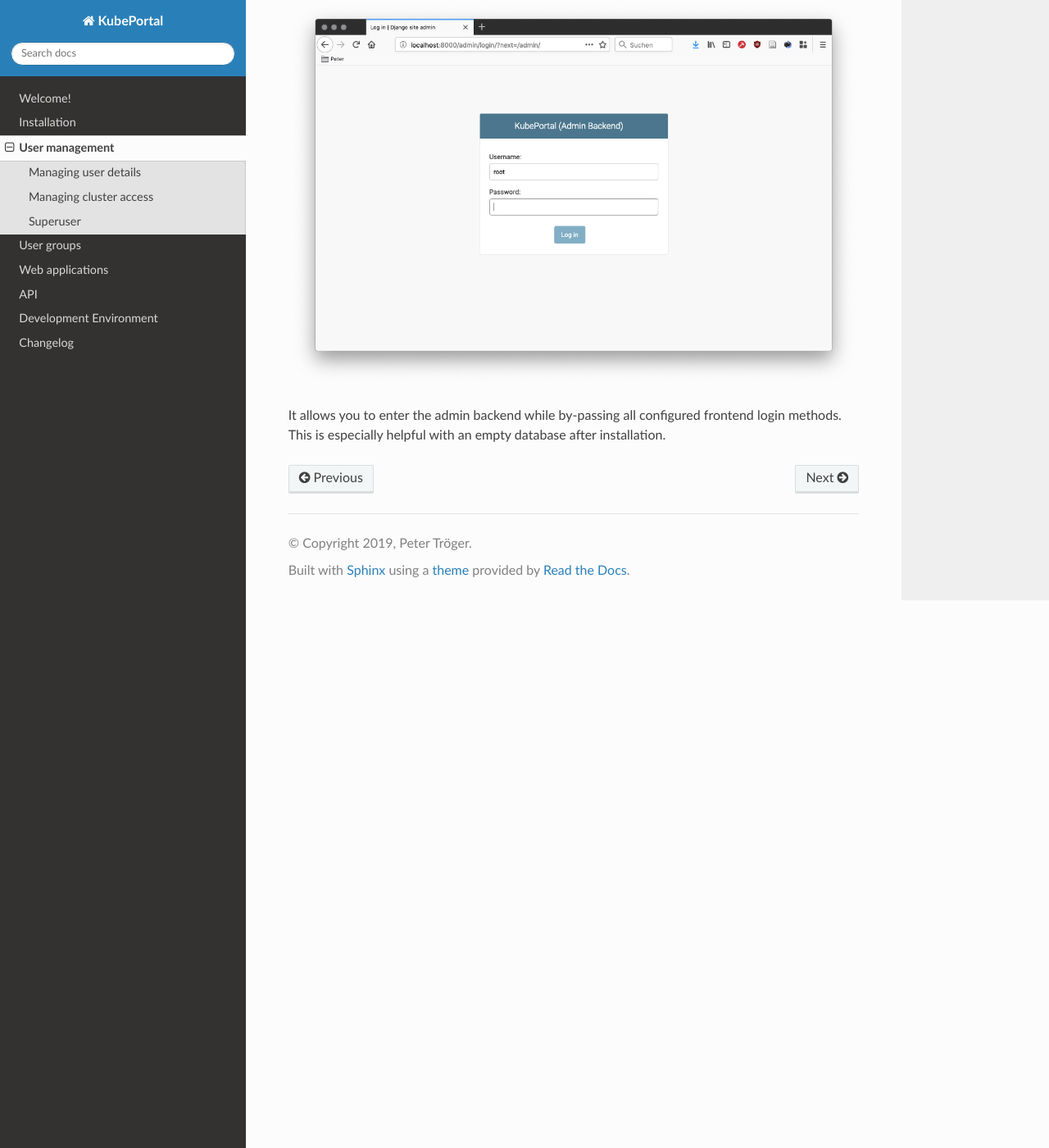
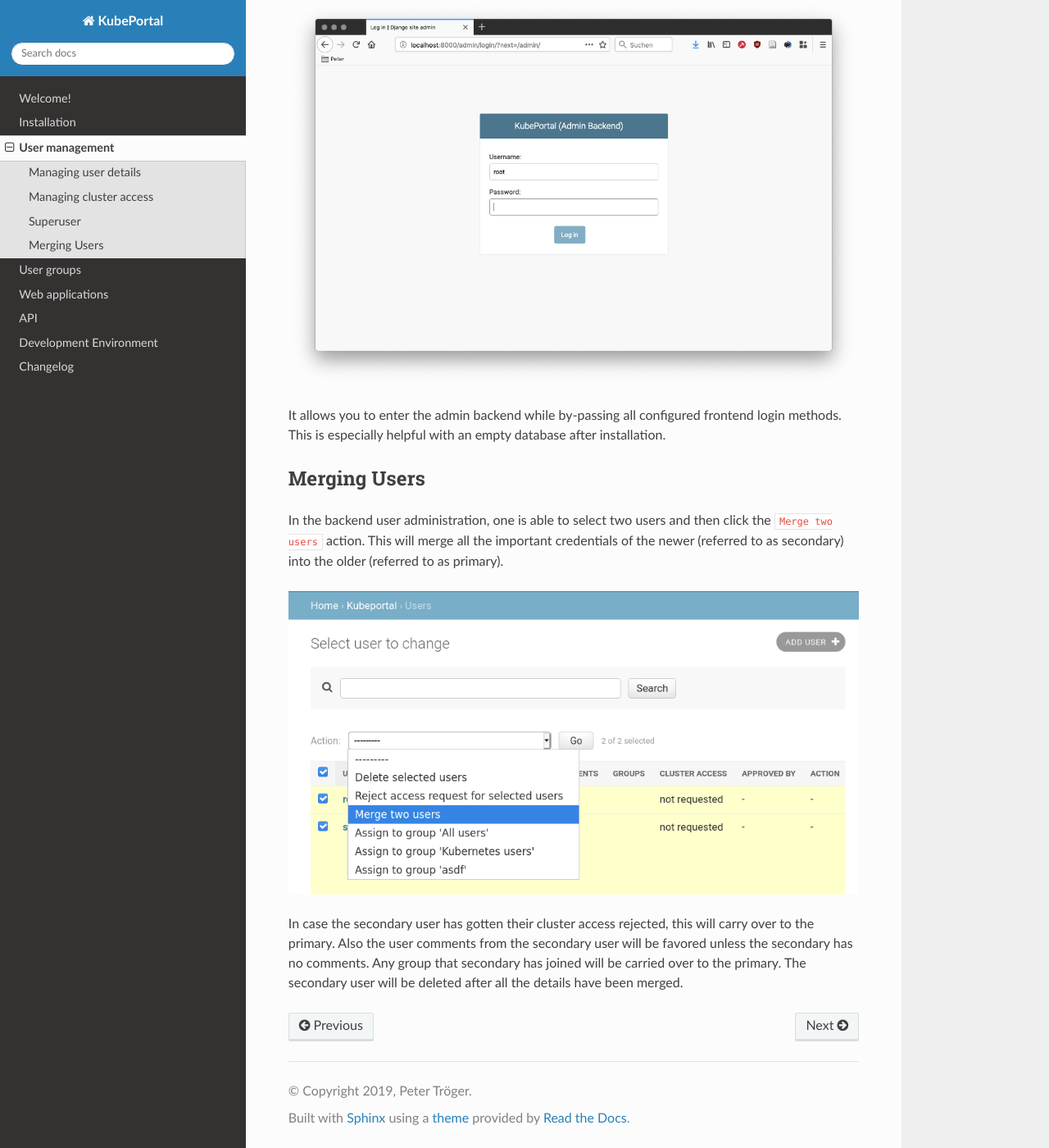
Before and after one commit to kubeportal/kubeportal, a Sphinx documentation site: the page built from docs/users.rst, in a window 1280 px wide and 1400 px high, scrolled down 4687 px. Shown: the whole window at 82% size. Built offline with Sphinx 7.4.7 and the Read the Docs theme 2.0.0, drawn with Linux system fonts in a browser that asks for light colours.

Commit message:
Updated docs for user-merging and fitted the action description in admin.py

```diff
--- a/docs/users.rst
+++ b/docs/users.rst
@@ -62,3 +62,12 @@
 .. image:: static/back_login.png
 
 It allows you to enter the admin backend while by-passing all configured frontend login methods. This is especially helpful with an empty database after installation.
+
+Merging Users
+-------------
+
+In the backend user administration, one is able to select two users and then click the ``Merge two users`` action. This will merge all the important credentials of the newer (referred to as secondary) into the older (referred to as primary).
+
+.. image:: static/back_usermerging.png
+
+In case the secondary user has gotten their cluster access rejected, this will carry over to the primary. Also the user comments from the secondary user will be favored unless the secondary has no comments. Any group that secondary has joined will be carried over to the primary. The secondary user will be deleted after all the details have been merged.
```
Also changed, not shown: docs/static/back_usermerging.png (added), 1 other file.
